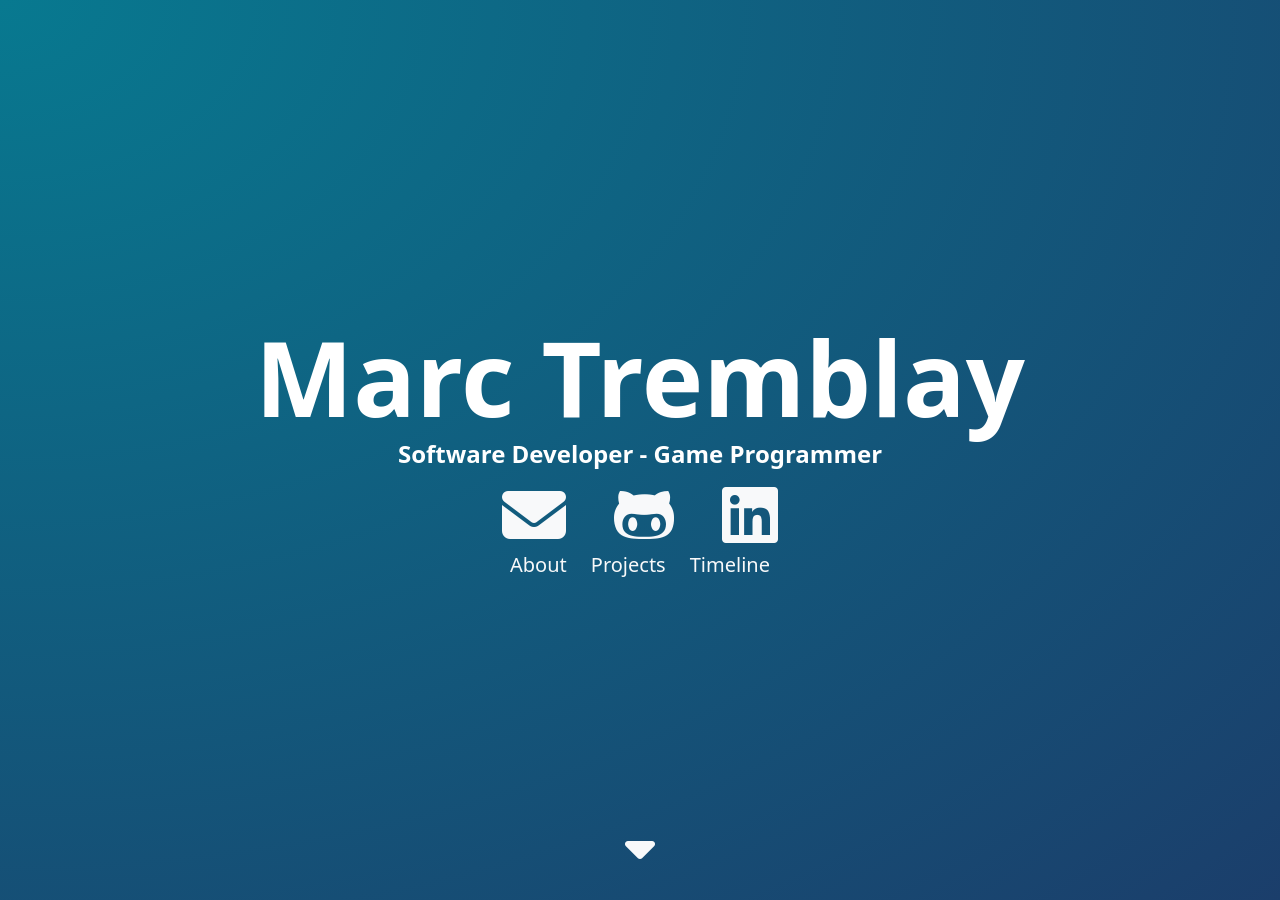
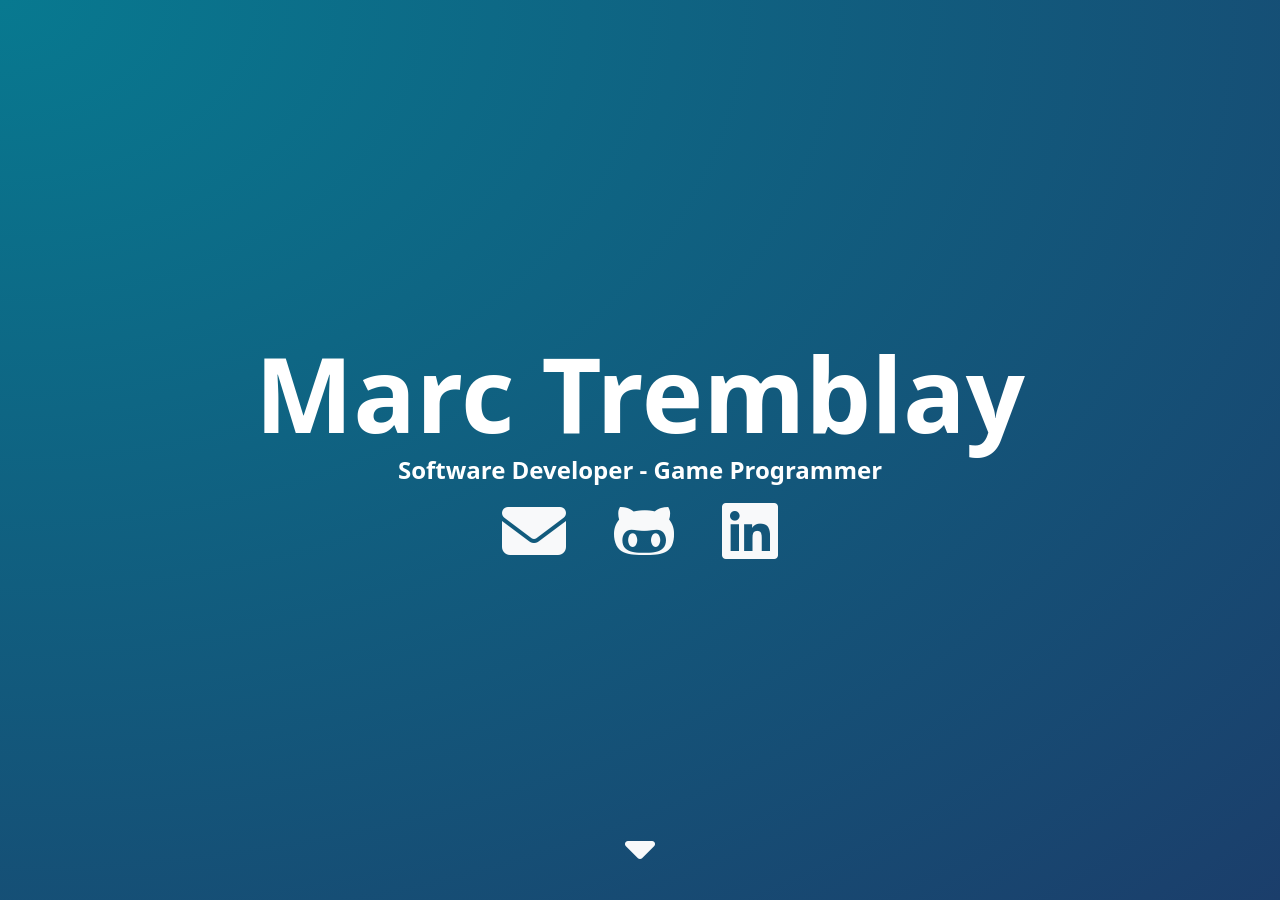
Before and after one commit to tremblay95/tremblay95.github.io, a Jekyll site: the page built from index.html, in a window 1280 px wide and 900 px high. Built offline with Jekyll 4.4.1, drawn with Linux system fonts in a browser that asks for light colours; nearby versions of some CDN libraries.

Commit message:
removed hero scroll links

```diff
--- a/_includes/hero.html
+++ b/_includes/hero.html
@@ -14,11 +14,11 @@
                 <i class="fa-brands fa-linkedin"></i>
             </a>
         </div>
-        <div class="d-grid gap-md-4 mt-0 d-md-flex d-none justify-content-sm-center">
+        <!-- <div class="d-grid gap-md-4 mt-0 d-md-flex d-none justify-content-sm-center">
             <h5><a class="text-decoration-none link-light link-opacity-75-hover" href="#about" data-scroll>About</a></h5>
             <h5><a class="text-decoration-none link-light link-opacity-75-hover" href="#projects" data-scroll>Projects</a></h5>
             <h5><a class="text-decoration-none link-light link-opacity-75-hover" href="#timeline" data-scroll>Timeline</a></h5>
-        </div>
+        </div> -->
     </div>
     <div class="position-absolute bottom-0 start-50 translate-middle-x pb-4">
         <div class="animate__animated animate__bounce animate__slower animate__delay-1s">
```
